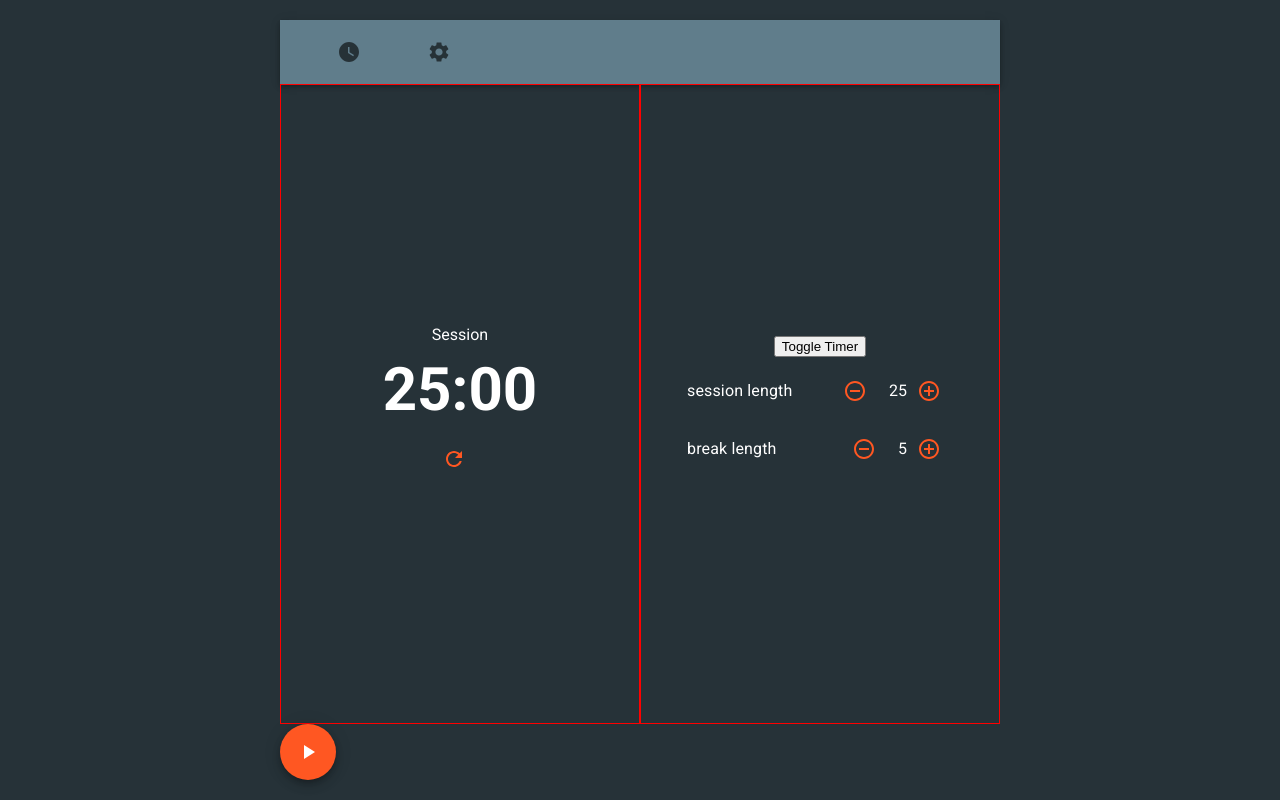
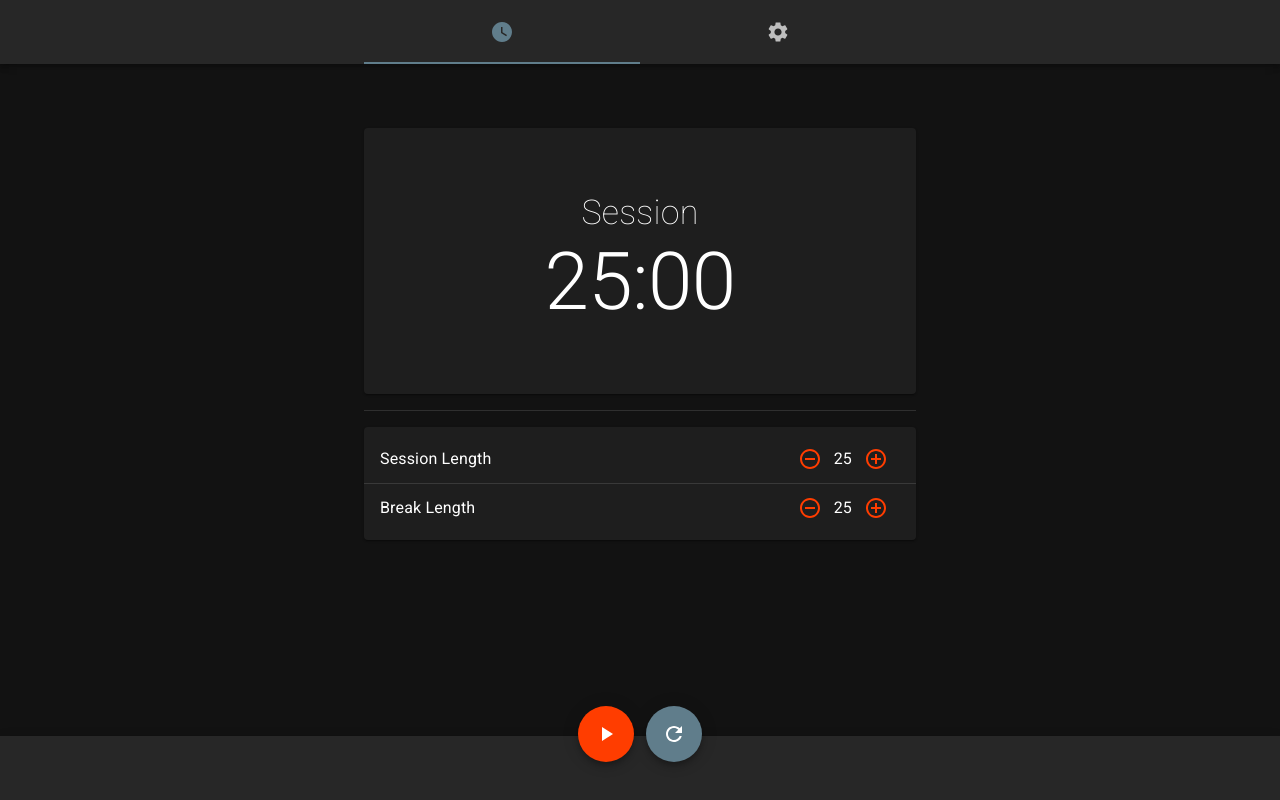
Before and after one commit to KyleSorenson/pomodoro-clock, a React (Create React App) app: page / in a window 1280 px wide. Built offline with nearby package versions, Linux system fonts and the light colour scheme.

Commit message:
Completed Pomodoro Skeleton

```diff
--- a/public/index.html
+++ b/public/index.html
@@ -44,6 +44,6 @@
       To begin the development, run `npm start` or `yarn start`.
       To create a production bundle, use `npm run build` or `yarn build`.
     -->
-    <script src="https://cdn.freecodecamp.org/testable-projects-fcc/v1/bundle.js"></script>
+    <!-- <script src="https://cdn.freecodecamp.org/testable-projects-fcc/v1/bundle.js"></script> -->
   </body>
 </html>
--- /dev/null
+++ b/src/components/pomodoroskeleton.jsx
@@ -0,0 +1,194 @@
+import { useState } from "react";
+
+import {
+
+  AppBar,
+  Box,
+  Card,
+  Container,
+  CssBaseline,
+  Divider,
+  Fab,
+  IconButton,
+  List,
+  ListItem,
+  ListItemText,
+  Stack,
+  styled,
+  Tab,
+  Tabs,
+  Toolbar,
+  Typography,
+
+} from "@mui/material";
+
+import {
+
+  AddCircleOutline,
+  PlayArrow,
+  Refresh,
+  RemoveCircleOutline,
+  Settings,
+  WatchLater,
+
+} from "@mui/icons-material"
+
+const StyledFab = styled(Fab)({
+  position: 'absolute',
+  zIndex: 1,
+  top: -30,
+  left: 0,
+  right: 0,
+  margin: '0 auto',
+});
+
+export function PomodoroSkeleton(props) {
+
+  const [value, setValue] = useState(0);
+
+  const handleChange = (event, newValue) => {
+    setValue(newValue);
+  };
+
+  return (
+    <>
+      <CssBaseline />
+
+      <AppBar position='relative'>
+        <Container maxWidth='sm'>
+            <Toolbar sx={{ maxWidth: 'sm' }} disableGutters="true">
+              <Tabs value={value} onChange={handleChange} sx={{ width: '100%', p: 0 }}>
+                <Tab icon={<WatchLater />} sx={{ height: '64px', flexGrow: '1' }} />
+                <Tab icon={<Settings />} sx={{ height: '64px', flexGrow: '1' }} />
+              </Tabs>
+            </Toolbar>
+        </Container>
+      </AppBar>
+
+      <main>
+        <Box
+          sx={{
+            pt: 8,
+            pb: 6,
+          }}
+        >
+          <Container maxWidth='sm'>
+
+            <Stack spacing={2} divider={<Divider />}>
+
+              <Card
+                sx={{
+                  display: 'flex',
+                  flexDirection: 'column',
+                  alignItems: 'center',
+                  padding: '4rem 0'
+                }}
+              >
+                <Typography variant='h4'>Session</Typography>
+                <Typography variant='h2'>25:00</Typography>
+              </Card>
+
+              <Card
+                sx={{
+                  display: 'flex',
+                  flexDirection: 'column',
+                  alignItems: 'center',
+                }}
+              >
+                <List sx={{ width: '100%' }}>
+                <ListItem
+                  secondaryAction={
+                    <Stack direction="row">
+                      <IconButton
+                        size="large"
+                        color="secondary"
+                      >
+                        <RemoveCircleOutline />
+                      </IconButton>
+                      <div style={{ padding: '12px 0'}}>
+                        25
+                      </div>
+                      <IconButton
+                        size="large"
+                        color="secondary"
+                      >
+                        <AddCircleOutline />
+                      </IconButton>
+                    </Stack>
+                  }
+                >
+                  <ListItemText
+                    primary={'Session Length'}
+                  />
+                </ListItem>
+
+                <Divider />
+
+                <ListItem
+                  secondaryAction={
+                    <Stack direction="row">
+                      <IconButton
+                        size="large"
+                        color="secondary"
+                      >
+                        <RemoveCircleOutline />
+                      </IconButton>
+                      <div style={{ padding: '12px 0'}}>
+                        25
+                      </div>
+                      <IconButton
+                        size="large"
+                        color="secondary"
+                      >
+                        <AddCircleOutline />
+                      </IconButton>
+                    </Stack>
+                  }
+                >
+                  <ListItemText
+                    primary={'Break Length'}
+                  />
+                </ListItem>
+                </List>
+
+              </Card>
+
+            </Stack>
+
+          </Container>
+        </Box>
+      </main>
+
+      <AppBar position='fixed' color='primary' sx={{ top: 'auto', bottom: 0 }}>
+        <Toolbar>
+          {/* <StyledFab color='secondary'>
+            <PlayArrow />
+          </StyledFab> */}
+          <Box sx={{
+            width: '136px',
+            position: 'absolute',
+            zIndex: 1,
+            top: -30,
+            left: 0,
+            right: 0,
+            margin: '0 auto',
+          }}>
+            <Fab color='secondary' sx={{ margin: '0 6px'}}>
+              <PlayArrow />
+            </Fab>
+            <Fab color='primary' sx={{ margin: '0 6px'}}>
+              <Refresh />
+            </Fab>
+          </Box>
+        </Toolbar>
+      </AppBar>
+    </>
+  )
+}
+
+// position: 'absolute',
+// zIndex: 1,
+// top: -30,
+// left: 0,
+// right: 0,
+// margin: '0 auto',
--- a/src/index.js
+++ b/src/index.js
@@ -6,12 +6,14 @@ import './index.css';
 import { ThemeProvider } from '@mui/material';
 import myTheme from './themes/myTheme';
 
-import { PomodoroApp } from './components/pomodoro.jsx';
+// import { PomodoroApp } from './components/pomodoro.jsx';
+import { PomodoroSkeleton } from './components/pomodoroskeleton.jsx'
 
 ReactDOM.render(
   <React.StrictMode>
     <ThemeProvider theme={myTheme}>
-      <PomodoroApp />
+      <PomodoroSkeleton />
+      {/* <PomodoroApp /> */}
     </ThemeProvider>
     {/* <App /> */}
   </React.StrictMode>,
--- a/src/themes/myTheme.js
+++ b/src/themes/myTheme.js
@@ -1,18 +1,21 @@
 import { createTheme } from "@mui/material";
-import { dark } from "@mui/material/styles/createPalette";
+import { blueGrey, deepOrange } from "@mui/material/colors";
 
 const myTheme = createTheme({
   palette: {
-    type: 'dark',
-    primary: {
-      main: '#607D8B',
-      dark: '#263238'
+    mode: 'dark',
+    primary: blueGrey,
+    secondary: deepOrange,
+  },
+  typography: {
+    h2: {
+      fontSize: '5rem',
     },
-    secondary: {
-      light: '#FF8A65',
-      main: '#FF5722'
-    }
-  }
+    h4: {
+      fontWeight: '200',
+    },
+  },
 });
 
+
 export default myTheme;
```
